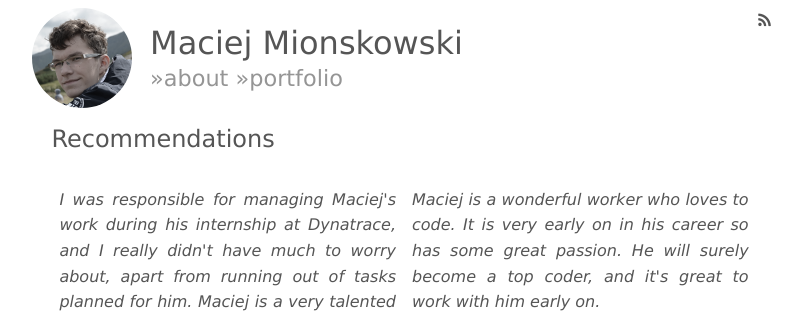
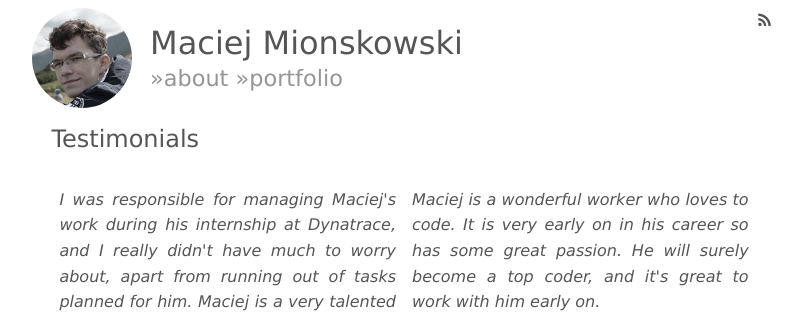
Before and after one commit to maciekmm/maciekmm.github.io, a Jekyll site: the page built from portfolio.html, in a window 1280 px wide and 900 px high. Shown: the top 318 px of the window, without its empty margins (236-1038 px from the left). Built offline with Jekyll 4.4.1, drawn with Linux system fonts in a browser that asks for light colours.

Commit message:
References -> Testimonials

```diff
--- a/portfolio.html
+++ b/portfolio.html
@@ -5,7 +5,7 @@ permalink: /portfolio/
 hide-header: true
 ---
 <section class="portfolio">
-	<h1>Recommendations</h1>
+	<h1>Testimonials</h1>
 	{% for reference in site.data.recommendations %}<blockquote>
 		<p>{{reference.recommendation}}</p>
 		<footer>{{reference.author}}</footer>
```
